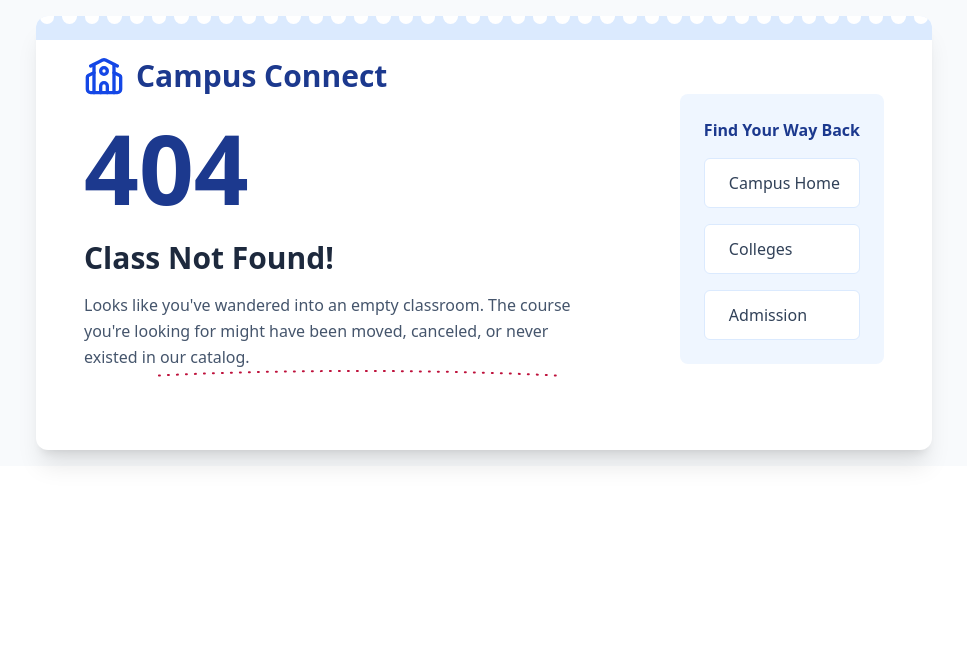
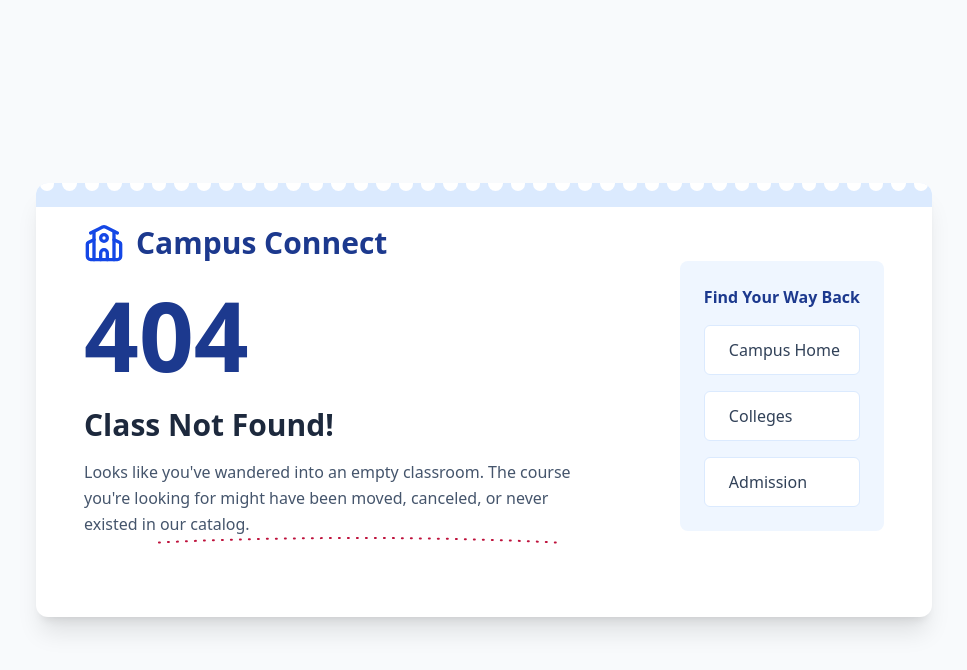
Before and after one commit to jubayerCodes/CampusConnect-client, a React (Vite) app: page /colleges/undefined in a window 1280 px wide. Shown: the top 670 px of the page, without its empty margins (156-1123 px from the left). Built offline with nearby package versions, Linux system fonts and the light colour scheme; no server answers.

Commit message:
fixed min hight

```diff
--- a/src/Components/Home/Hero/Hero.jsx
+++ b/src/Components/Home/Hero/Hero.jsx
@@ -4,7 +4,7 @@
 const Hero = () => {
     return (
         <div
-            className="hero min-min-h-screen"
+            className="hero min-h-screen"
             style={{
                 backgroundImage: `url(${heroBg})`,
             }}
--- a/src/Pages/NotFoundPage/NotFoundPage.jsx
+++ b/src/Pages/NotFoundPage/NotFoundPage.jsx
@@ -4,7 +4,7 @@
 
 const NotFoundPage = () => {
     return (
-        <div className="min-min-h-screen bg-slate-50 flex items-center justify-center p-4">
+        <div className="min-h-screen bg-slate-50 flex items-center justify-center p-4">
             <div className="max-w-4xl w-full bg-white rounded-xl shadow-xl overflow-hidden">
                 <div className="relative">
                     {/* Top decorative edge - notebook paper */}
```
